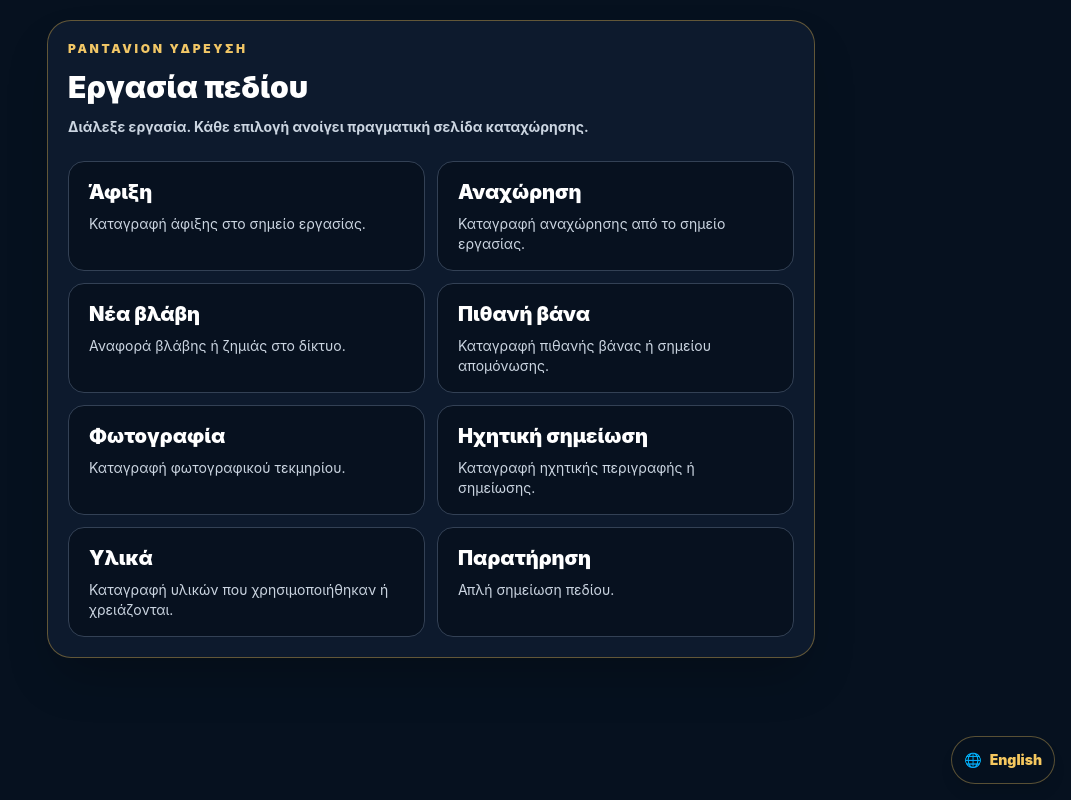
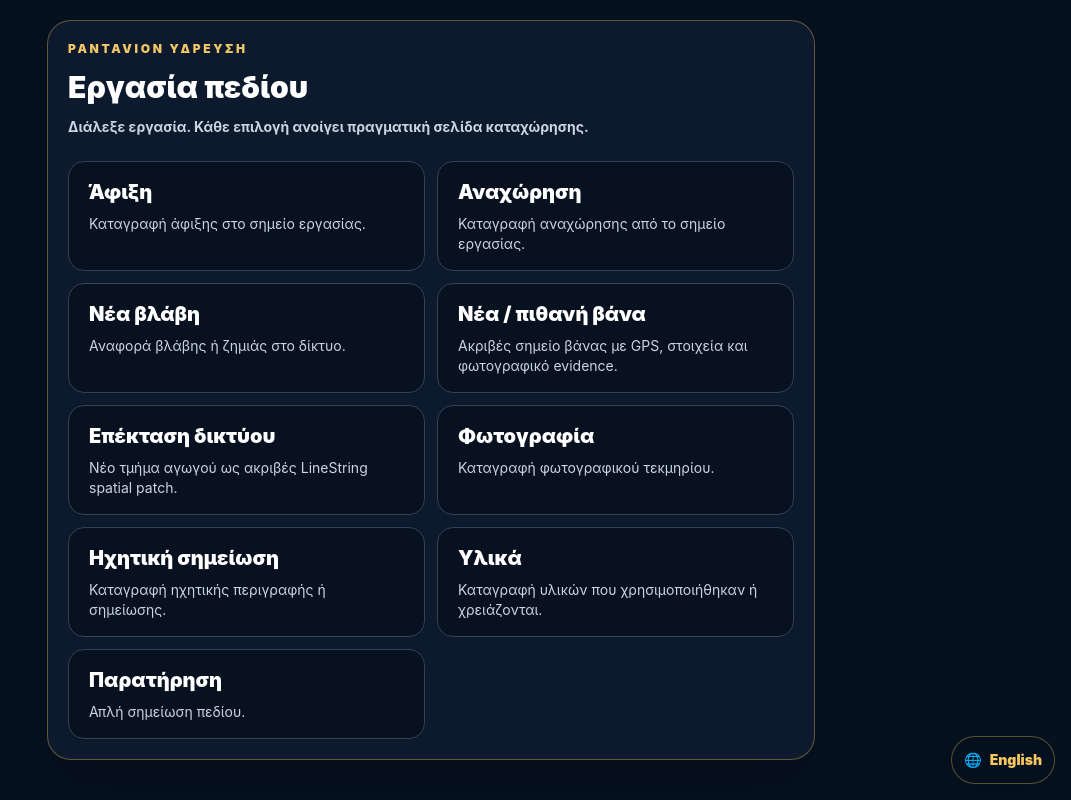
Before and after one commit to pandaconnect1/pantavion-planet, a Next.js app: page /professional/infrastructure/water/field in a window 1280 px wide. Shown: the whole page, without its empty margins (209-1280 px from the left). Built offline with nearby package versions, Linux system fonts and the light colour scheme.

Commit message:
feat(water): add network extension spatial field action

```diff
--- a/app/professional/infrastructure/water/field/page.tsx
+++ b/app/professional/infrastructure/water/field/page.tsx
@@ -18,8 +18,13 @@ const FIELD_ACTIONS = [
   },
   {
     href: "/professional/infrastructure/water/field/valve",
-    label: "Πιθανή βάνα",
-    description: "Καταγραφή πιθανής βάνας ή σημείου απομόνωσης.",
+    label: "Νέα / πιθανή βάνα",
+    description: "Ακριβές σημείο βάνας με GPS, στοιχεία και φωτογραφικό evidence.",
+  },
+  {
+    href: "/professional/infrastructure/water/field/network-extension",
+    label: "Επέκταση δικτύου",
+    description: "Νέο τμήμα αγωγού ως ακριβές LineString spatial patch.",
   },
   {
     href: "/professional/infrastructure/water/field/photo",
```
